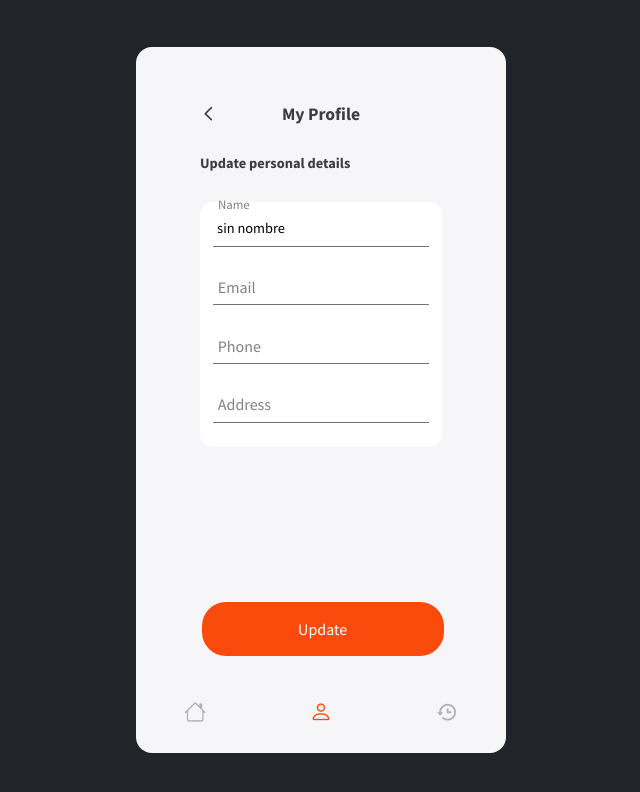
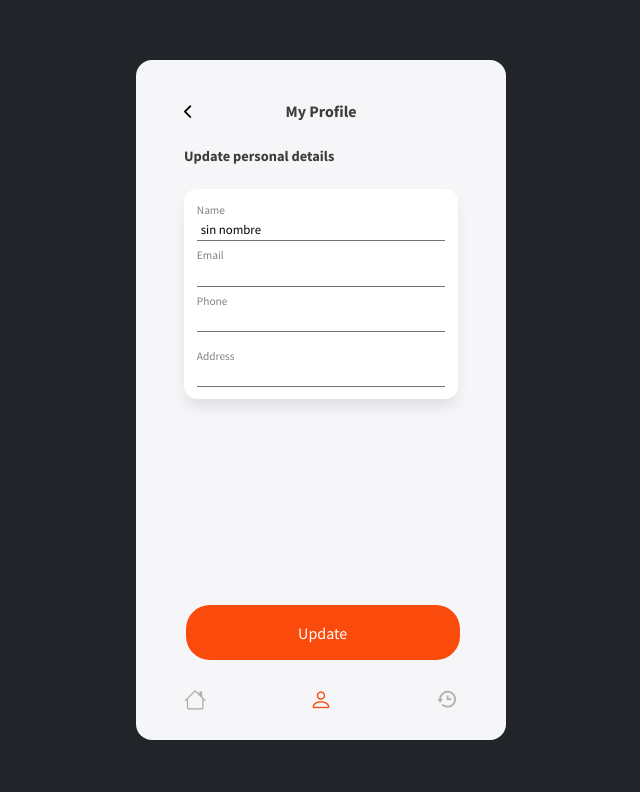
Before and after one commit to Vacomi/eatable, an Angular app: page /home/profile in a window 1280 px wide. Both pictures are taken after a click on the button "change". Shown: the top 792 px of the page, without its empty margins (319-959 px from the left). Built offline with nearby package versions, Linux system fonts and the light colour scheme; no server answers; a web font is replaced by a local one.

Commit message:
Profile Diseñado

```diff
--- a/src/app/home/profile/profile.component.css
+++ b/src/app/home/profile/profile.component.css
@@ -1,84 +1,11 @@
-.card {
-    border: 0;
-    border: none;
-    background-color: transparent;
-}
+
 .container__title{
     position: relative;
-    margin-bottom: 1.7rem;
+    margin-bottom: 1.8rem;
 }
-h5, a i{
-    font-size: 1.1rem;
+h1{
+    font-size: 1rem;
     color: #3d3d3d;
-}
-a i::before {
-    font-size: 1rem;
-    font-weight: bold !important;
-}
-.container__subtitle{
-    position: relative;
-}
-.subtitle{
-    font-weight: 700;
-    font-size: .9rem;
-    color: #3d3d3d;
-}
-.btn__change{
-    border-radius: 0;
-    border: 0;
-    background-color: transparent;
-    color:#fa4a0c ;
-}
-.container__form{
-    margin-top: 1rem;
-}
-.container__data{
-    background-color: #fff;
-    margin-bottom: 3.4rem;
-    border-radius: .8rem;
-    padding: .5rem .8rem .1rem .8rem;
-}
-
-
-/* PERSONAL DETAILS*/
-.input_name {
-    display: block;
-    width: 100%;
-    outline: none;
-    border: none;
-    color: black;
-}
-.input__text{
-    display: block;
-    width: 100%;
-    outline: none;
-    border: none;
-    border-bottom: 1px solid #717172;
-    background-color: transparent;
-    padding: .6em .3em;
-    margin-bottom: 1.4rem;
-    font-size: .9rem;
-}
-
-/* boton login */
-
-.btn__update{
-    color: #fff;
-    background-color: #fa4a0c;
-    border: none;
-    width: 100%;
-    margin: 0 .1rem;
-    padding: 1.2rem 0;
-    border-radius: 1.5rem;
-}
-.btn__update:hover{
-    transition: .5s;
-    transform: scale(.9);
-    background-color: #f7612a;
-}
-
-.btn__update:active{
-    background-color: #fa4a0c;
 }
 /* Flecha izquierda */
 .btn__left{
@@ -91,7 +18,7 @@ a i::before {
     top: 0;
 }
 .fa-chevron-left{
-    font-size: 1rem;
+    font-size: .9rem;
     color: #000;
 }
 
@@ -101,44 +28,74 @@ a i::before {
 }
 
 
-/* Responsive */
-  @media only screen and (min-width: 1200px) {
-    .container__title{
-        margin-bottom: 2rem;
-    }
-    .container__data{
-        margin-bottom: 9.7rem;
-    }
-    .label{
-        font-size: 1rem;
-    }
-
+.container__subtitle{
+    display: flex;
+    justify-content: space-between;
+    align-items: center;
 }
-
-
-/* fffffffffffffffffffffffffffffffff */
-
 .subtitle{
     font-weight: 700;
     font-size: .9rem;
     color: #3d3d3d;
 }
+.btn__change{
+    font-size: .9rem;
+    border-radius: 0;
+    border: 0;
+    background-color: transparent;
+    color:#fa4a0c ;
+}
+
+.btn__change:hover{
+    font-weight: 600;
+    transition: .3s;
+    font-size: .94rem;
+}
 .container__form{
-    margin-top: 2rem;
+    margin-top: .5rem;
 }
 .container__data{
     background-color: #fff;
-    margin-bottom: 3.4rem;
     border-radius: .8rem;
-    padding: .5rem .8rem .1rem .8rem;
+    padding: .5rem .8rem 1rem .8rem;
+    margin-bottom: 2rem;
+    box-shadow: 0px 10px 15px -3px rgba(0,0,0,0.1);
 }
 
+.container__history{
+    display: flex;
+    justify-content: space-between;
+    align-items: center;
+    background-color: #fff;
+    border-radius: .8rem;
+    padding: .93rem .8rem .93rem .8rem;
+    margin-bottom: 8.23rem;
+    box-shadow: 0px 10px 15px -3px rgba(0,0,0,0.1);
+}
+.history{
+    font-size: .9rem;
+}
+.container__history:hover{
+    cursor: pointer;
+    transition: .5s;
+    transform: scale(1.1);
+}
 
-/* UPDATE PERSONAL DETAILS*/
+.btn__right{
+    cursor: pointer;
+    font-size: 1rem;
+    color: #000;
+}
 
-.container__group{
-    position: relative;
+.btn__right:hover{
+    transition: .3s;
+    transform: scale(1.2);
 }
+
+.name{
+    font-size: .97rem;
+}
+/* PERSONAL DETAILS*/
 .input__text{
     display: block;
     width: 100%;
@@ -146,23 +103,100 @@ a i::before {
     border: none;
     border-bottom: 1px solid #717172;
     background-color: transparent;
-    padding: .6em .3em;
-    margin-bottom: 1.4rem;
+    padding: .47em .3em;
+    margin-bottom: .5rem;
+    font-size: .8rem;
+}
+.input__text--calle{
+    border-bottom: none;
+}
+/* boton login */
+
+.btn__logout, .btn__update{
+    color: #fff;
+    background-color: #fa4a0c;
+    border: none;
+    width: 100%;
+    margin: 0 .1rem;
+    padding: 1.2rem 0;
+    border-radius: 1.5rem;
+}
+.btn__logout:hover{
+    transition: .5s;
+    transform: scale(.9);
+    background-color: #f7612a;
+}
+
+.btn__logout:active{
+    background-color: #fa4a0c;
+}
+
+.btn__update:hover{
+    transition: .5s;
+    transform: scale(.9);
+    background-color: #f7612a;
+}
+
+.btn__update:active{
+    background-color: #fa4a0c;
+}
+
+/* Responsive */
+  @media only screen and (min-width: 1200px) {
+    .container__title{
+        margin-bottom: 1.9rem;
+    }
+    .container__history{
+        margin-bottom: 11.9rem;
+    }
+}
+
+/*Update personal details---------------------------------------------*/
+
+
+/* .container__title{
+    position: relative;
+    margin-bottom: 1.7rem;
+}
+h1{
+    font-size: 1rem;
+    color: #3d3d3d;
+} */
+
+.subtitle__update{
+    font-weight: 700;
     font-size: .9rem;
+    color: #3d3d3d;
 }
-.input__text:focus + .label, .input__text:not(:placeholder-shown) + .label {
-    transform: translateY(-12px) scale(.8);
-    transform-origin: left top;
+.container__form__update{
+    margin-top: 1.6rem;
 }
-.label{
-    font-size: .8rem;
+.container__data__update{
+    background-color: #fff;
+    margin-bottom: 9.2rem;
+    border-radius: .8rem;
+    padding: .7rem .8rem .5rem .8rem;
+    box-shadow: 0px 10px 15px -3px rgba(0,0,0,0.1);
+}
+/* UPDATE PERSONAL DETAILS*/
+.label__update{
+    font-size: .71rem;
     color: gray;
     cursor: pointer;
-    position: absolute;
-    top: 0;
-    left: 5px;
-    transform: translateY(10px);
-    transition: transform .5s, color .3s;
+}
+
+.input__text__update{
+    display: block;
+    width: 100%;
+    outline: none;
+    border: none;
+    border-bottom: 1px solid #717172;
+    background-color: transparent;
+    padding: .3em .3em;
+    font-size: .8rem;
+}
+.input__text__update--phone{
+    margin-bottom: .9rem;
 }
 /* boton login */
 
@@ -184,37 +218,11 @@ a i::before {
 .btn__update:active{
     background-color: #fa4a0c;
 }
-/* Flecha izquierda */
-.btn__left{
-    cursor: pointer;
-    border: none;
-    background-color: transparent;
-    padding: 0 1rem 0 0;
-    position: absolute;
-    left: 0;
-    top: 0;
-}
-.fa-chevron-left{
-    font-size: 1rem;
-    color: #000;
-}
-
-.btn__left:hover{
-    transition: .3s;
-    transform: scale(1.2);
-}
-
 
 /* Responsive */
   @media only screen and (min-width: 1200px) {
-    .container__title{
-        margin-bottom: 2rem;
-    }
-    .container__data{
-        margin-bottom: 9.7rem;
-    }
-    .label{
-        font-size: 1rem;
+    .container__data__update{
+        margin-bottom: 12.9rem;
     }
 
 }
--- a/src/app/home/profile/profile.component.html
+++ b/src/app/home/profile/profile.component.html
@@ -1,67 +1,80 @@
 
-<section class="card">
-    <article class="card-body">
+<section class="Card">
+    <article class="card-body p-0 m-0">
 
         <div class="container__nav">
             <div class="container__title">
-                <h5 class="text-center card-title fw-bold">My Profile</h5>
-                <a class="btn__left"><i class="bi bi-chevron-left" (click)="back()"></i></a>
+                <h1 class="text-center fw-bold text">My Profile</h1>
+                <a class="btn__left"><i class="fa-solid fa-chevron-left" (click)="back()"></i></a>
             </div>
         </div>
 
-        <aside *ngIf="update;else up">
-        <div class="container__subtitle d-flex justify-content-between">
+        <aside *ngIf="update ; else up">
+
+            <div class="container__subtitle">
                 <h2 class="subtitle">Personal details</h2>
                 <button class="btn__change" (click)="btnchange()">change</button>
             </div>
 
             <div class="container__form" >
                 <div class="container__data">
-                <input type="text" class="input_name fw-bold" disabled placeholder="sin nombre" [value]="user.name">
+                    <p class="fw-bold pt-2 pb-1 name">{{user.name}}</p>
+
                     <div class="container__group">
-                    <input type="email" class="input__text" id="name" placeholder="sin correo" disabled [value]="user.email">
+                        <input type="email" class="input__text" id="name" placeholder="sin correo"  disabled [value]="user.email">
                     </div>
+
 
                     <div class="container__group">
                         <input type="number" class="input__text" id="email" placeholder="sin teléfono" disabled [value]="user.phone">
                     </div>
 
                     <div class="container__group">
-                    <input type="text" class="input__text" id="phone" placeholder="sin dirección" disabled [value]="user.address">
-                </div>
+                        <input type="text" class="input__text input__text--calle" id="phone" placeholder="sin dirección" disabled [value]="user.address">
                     </div>
 
-            <div class="">
-                <button (click)="logout()" class="btn__update">Logout</button>
                 </div>
+
+                <div class="container__history">
+                    <p class="fw-bolder history">History</p>
+                    <a class="btn__right"><i class="fa-solid fa-chevron-right"></i></a>
+                </div>
+
+                <div>
+                    <button (click)="logout()" class="btn__logout">Logout</button>
+                 </div>
+
             </div>
         </aside>
 
+
     <!-- ACTUALIZADOR -->
         <ng-template #up>
-            <h2 class="subtitle">Update personal details</h2>
-            <!-- <form class="container__form" [formGroup]="updateForm" (ngSubmit)="onUpdate()"> -->
-            <form class="container__form">
-                <div class="container__data">
-                    <div class="mb-1 container__group">
-                        <input type="text" class="input__text" id="name" placeholder=" " [value]="user.name" #name>
-                        <label for="name" class="label">Name</label>
+            <h2 class="subtitle__update">Update personal details</h2>
+            <!-- <form class="container__form" [formGroup]="updateForm" (ngSubmit)="onUpdate()">-->
+            <form class="container__form__update">
+                <div class="container__data__update">
+                    <div class="mb-1 container__group__update">
+                        <label for="name" class="label__update">Name</label>
+                        <input type="text" class="input__text__update" id="name" placeholder=""                 [value]="user.name" #name>
                     </div>
 
-                    <div class="mb-1 container__group">
-                        <input type="email" class="input__text" id="email" placeholder=" "name="email" [value]="user.email" #email>
-                        <label for="email" class="label">Email</label>
+                    <div class="mb-1 container__group__update">
+                        <label for="email" class="label__update">Email</label>
+                        <input type="email" class="input__text__update" id="email"placeholder=""name="email" [value]="user.email" #email>
                     </div>
 
-                    <div class="mb-1 container__group">
-                        <input type="number" class="input__text" id="phone" placeholder=" " [value]="user.phone" #phone>
-                        <label for="phone" class="label">Phone</label>
+
+                    <div class="mb-1 container__group__update">
+                        <label for="phone" class="label__update">Phone</label>
+                        <input type="number" class="input__text__update input__text__update--phone" id="phone" placeholder=" " [value]="user.phone" #phone>
                     </div>
 
-                    <div class="mb-1 container__group">
-                        <input type="text" class="input__text input__address" id="address" placeholder=" "[value]="user.address" #address>
-                        <label for="address" class="label">Address</label>
+                    <div class="mb-1 container__group__update">
+                        <label for="address" class="label__update">Address</label>
+                        <input type="text" class="input__text__update" id="address" placeholder=" "[value]="user.address" #address>
                     </div>
+
                 </div>
 
                 <div class="">
```
Lines whose indentation alone changed are shown as unchanged.
